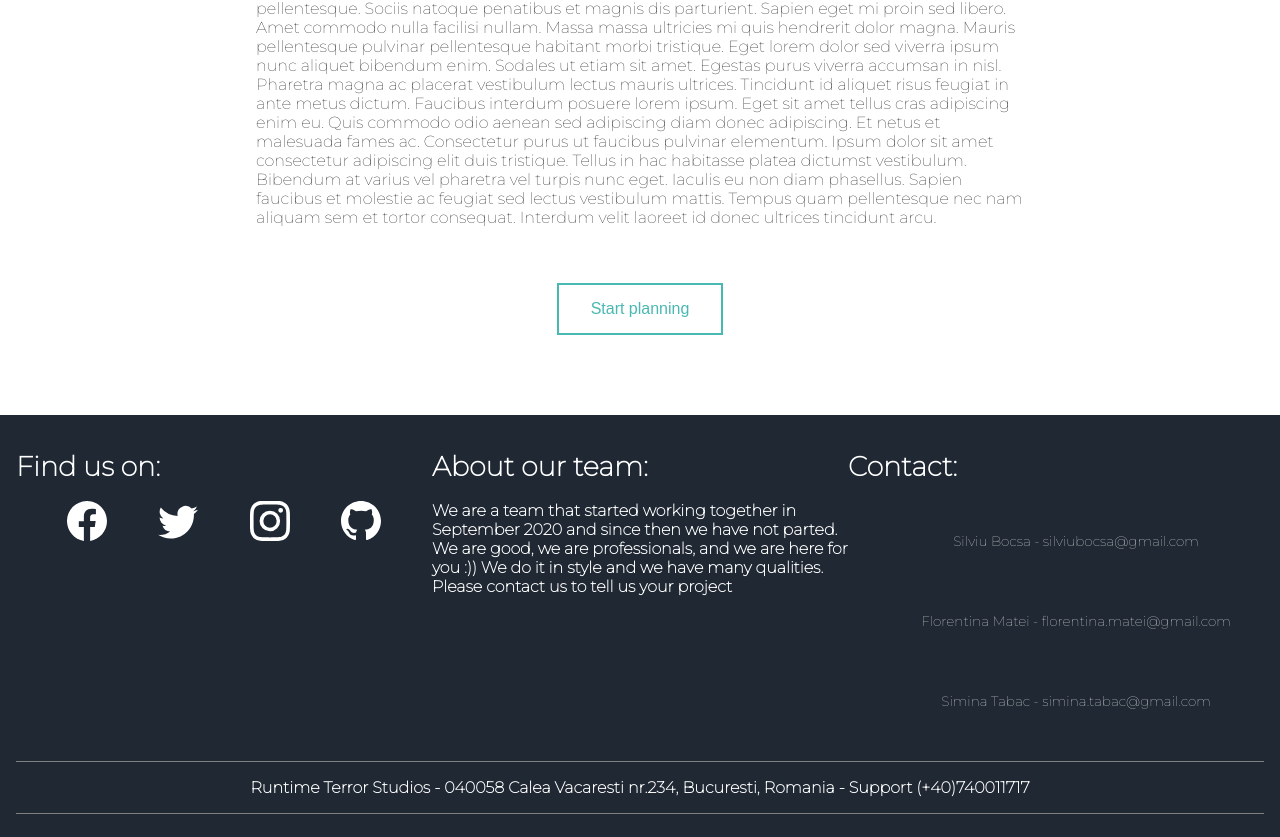
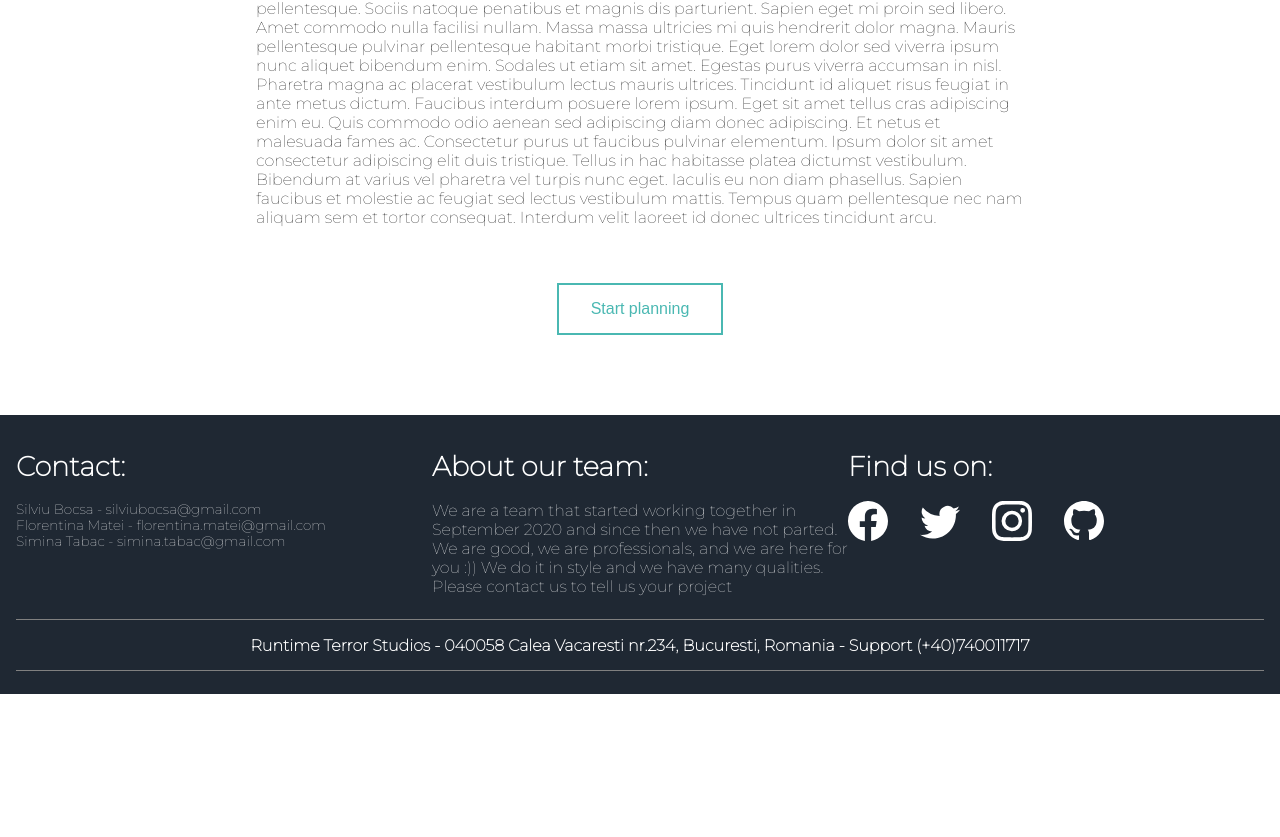
Before and after one commit to FloareDeMai/journeyfy-travel-application-frontend, a React (Create React App) app: page / in a window 1280 px wide. Shown: the part 1589-2426 px from the top of the page. After the commit the page ends 2283 px from the top, so only its background shows below. Built offline with nearby package versions, Linux system fonts and the light colour scheme.

Commit message:
Changed Footer

```diff
--- a/src/components/Footer.js
+++ b/src/components/Footer.js
@@ -84,6 +84,8 @@ function Footer() {
             </ul>
           </div>
         </div>
+        <div className={classes.container3}>
+        </div>
         <div className={classes.container2}>
           <div className={classes.box4}>
             <hr className={classes.hr}></hr>
--- a/src/components/Footer.module.css
+++ b/src/components/Footer.module.css
@@ -3,6 +3,10 @@
 
 .box2 {
     flex: 1;
+ }
+
+ .box2 h3{
+     font-weight: lighter;
  }
 
  .box3 {
@@ -14,6 +18,12 @@
  .box3 li{
      color:white;
      list-style-type: none;
+     padding: 0;
+     text-align: left;
+ }
+
+ .box3 ul {
+     padding: 0;
  }
 
  .container2 {
@@ -42,6 +52,7 @@
 
 .container1 {
     display: flex;
+    flex-direction: row-reverse;
 
 }
 
@@ -51,11 +62,11 @@
 
 .icons {
     display: flex;
-    justify-content: space-evenly;
 }
 
 svg {
     fill:white;
+    padding-right: 2rem;
 }
 svg:hover {
     color: rgb(74, 184, 178);;
```
